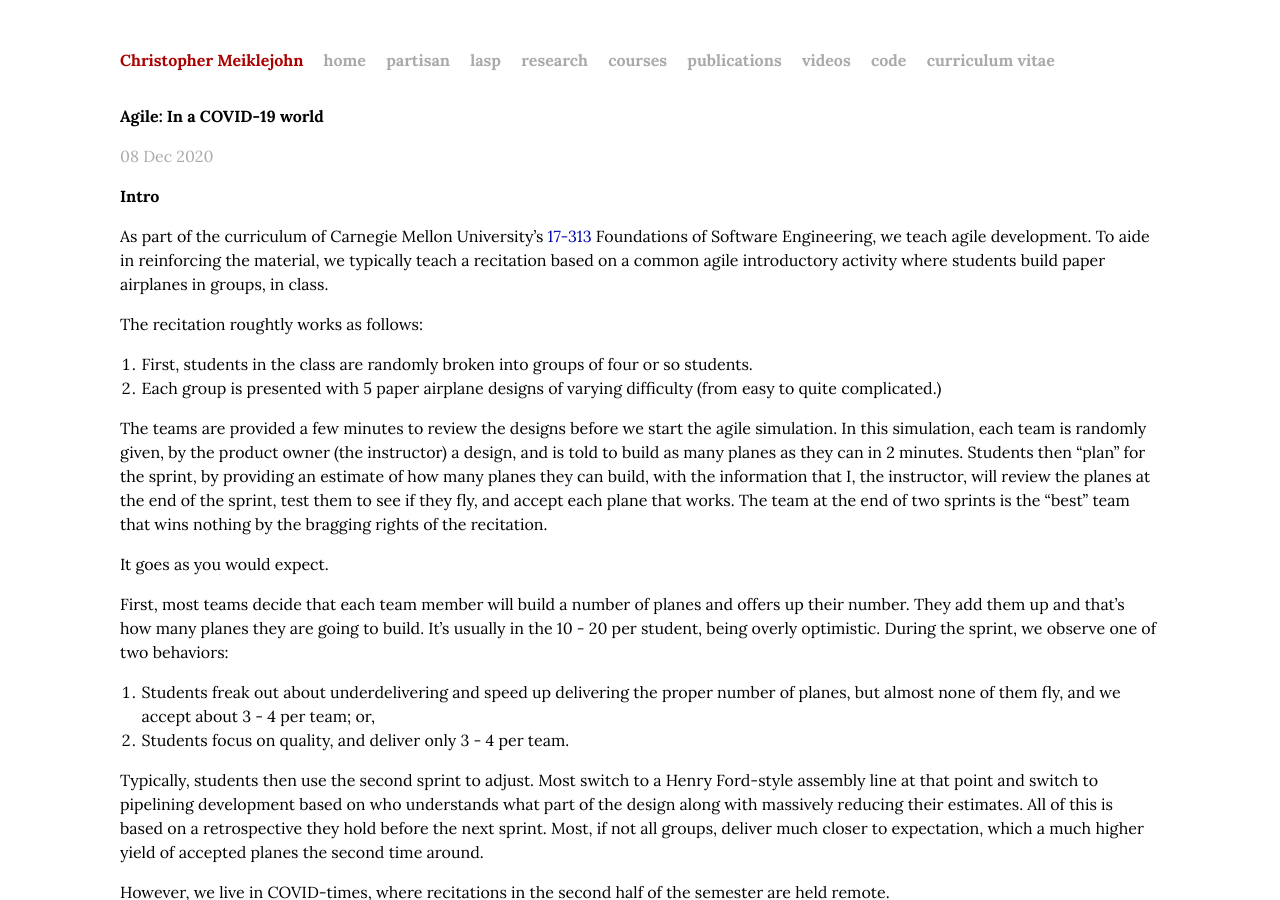
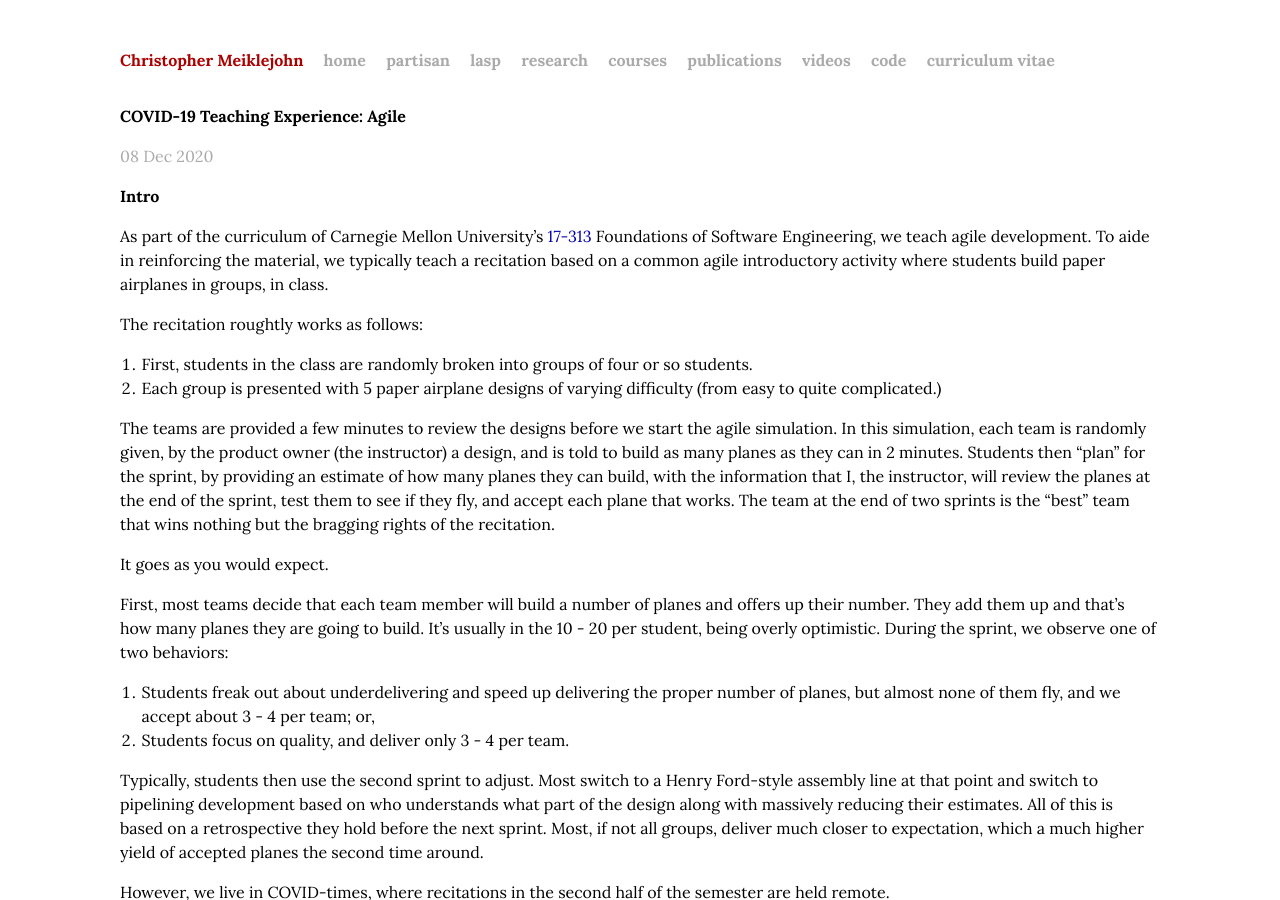
Before and after one commit to cmeiklejohn/cmeiklejohn.github.io, a Jekyll site: the page built from _posts/2020-12-08-agile.markdown, in a window 1280 px wide and 900 px high. Built offline with Jekyll 4.4.1, drawn with Linux system fonts in a browser that asks for light colours; some web fonts are replaced.

Commit message:
Fix typo and title.

```diff
--- a/_posts/2020-12-08-agile.markdown
+++ b/_posts/2020-12-08-agile.markdown
@@ -1,6 +1,6 @@
 ---
 layout: post
-title:  "Agile: In a COVID-19 world"
+title:  "COVID-19 Teaching Experience: Agile"
 date:   2020-12-08 00:00:00 -0000
 categories: teaching
 group: teaching
@@ -15,7 +15,7 @@ The recitation roughtly works as follows:
 1. First, students in the class are randomly broken into groups of four or so students.
 2. Each group is presented with 5 paper airplane designs of varying difficulty (from easy to quite complicated.)
 
-The teams are provided a few minutes to review the designs before we start the agile simulation.  In this simulation, each team is randomly given, by the product owner (the instructor) a design, and is told to build as many planes as they can in 2 minutes.  Students then "plan" for the sprint, by providing an estimate of how many planes they can build, with the information that I, the instructor, will review the planes at the end of the sprint, test them to see if they fly, and accept each plane that works.  The team at the end of two sprints is the "best" team that wins nothing by the bragging rights of the recitation.
+The teams are provided a few minutes to review the designs before we start the agile simulation.  In this simulation, each team is randomly given, by the product owner (the instructor) a design, and is told to build as many planes as they can in 2 minutes.  Students then "plan" for the sprint, by providing an estimate of how many planes they can build, with the information that I, the instructor, will review the planes at the end of the sprint, test them to see if they fly, and accept each plane that works.  The team at the end of two sprints is the "best" team that wins nothing but the bragging rights of the recitation.
 
 It goes as you would expect.
 
```
